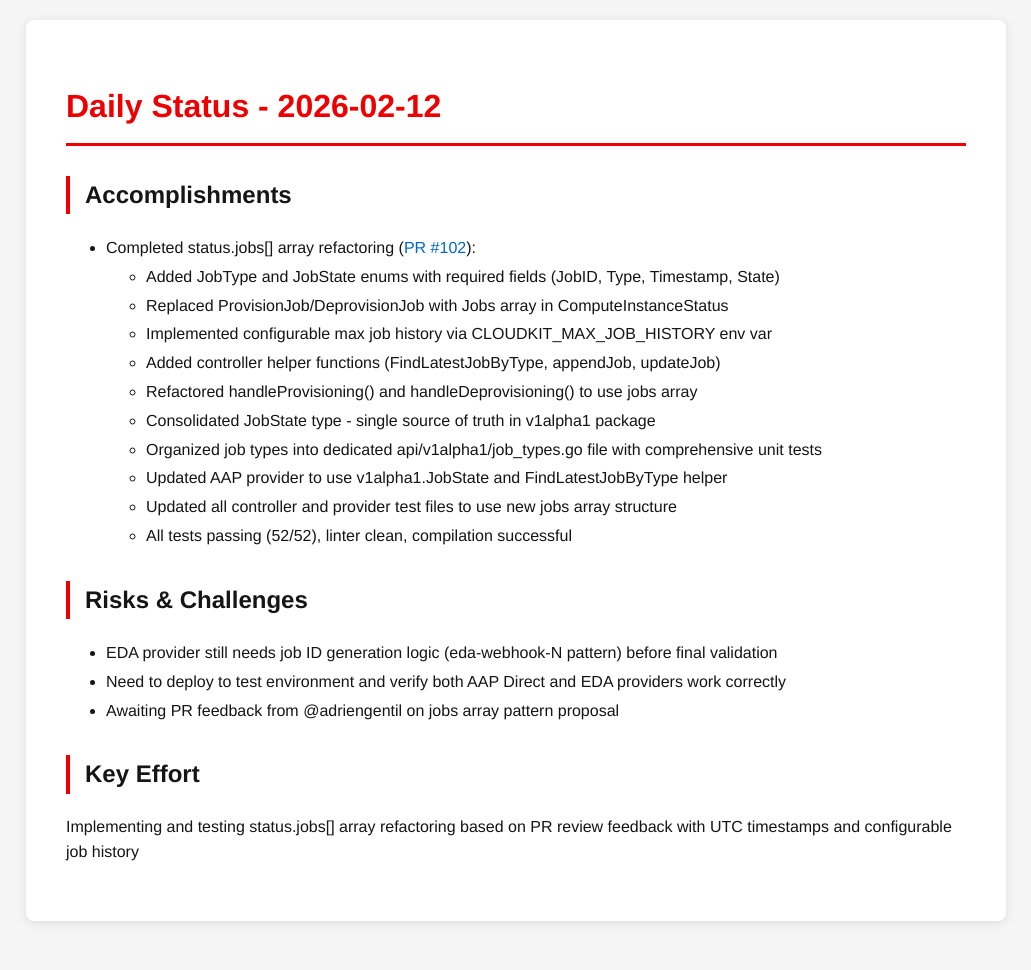
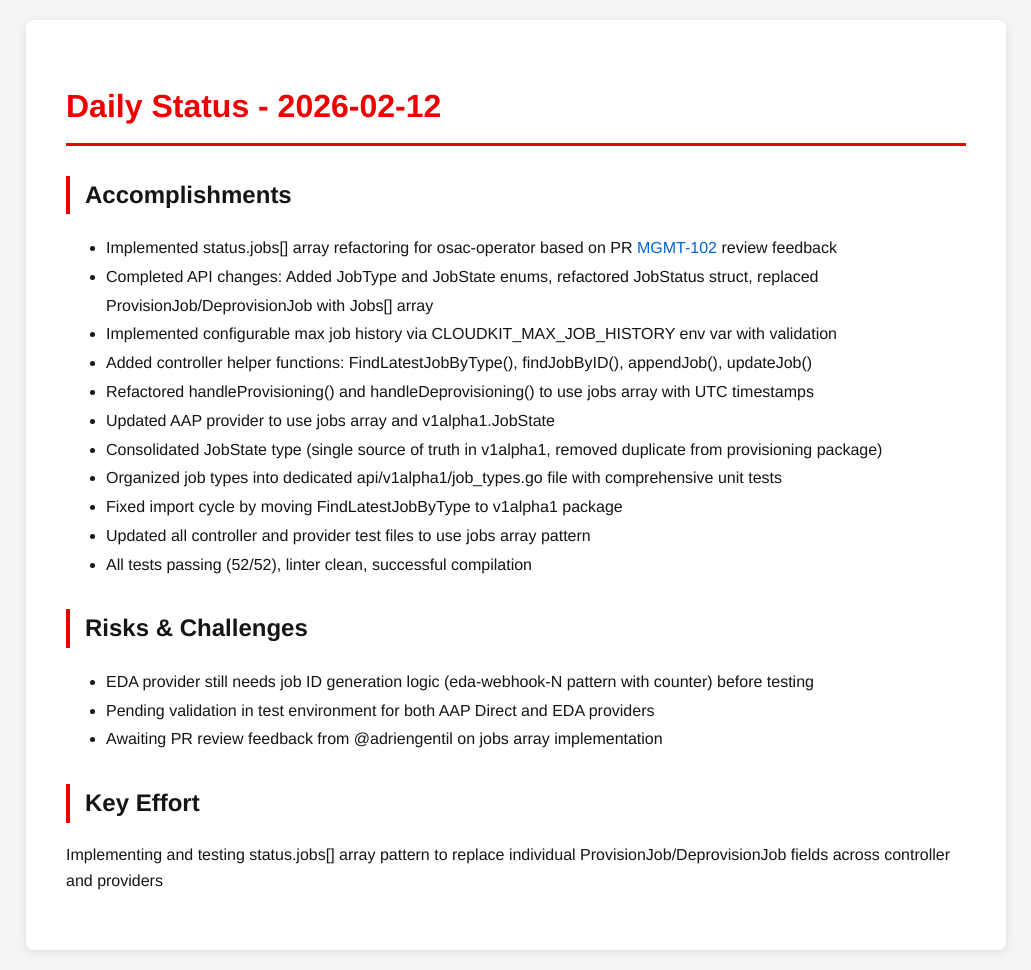
Before and after one commit to tzvatot/daily-status, a Jekyll site: the page built from 2026-02-12.md, in a window 1280 px wide. Shown: the whole page, without its empty margins (124-1155 px from the left). Built offline with Jekyll 4.4.1, drawn with Linux system fonts in a browser that asks for light colours; before the commit the page ends 941 px from its top, so only the background shows below that.

Commit message:
Daily status update - 2026-02-12

```diff
--- a/2026-02-12.md
+++ b/2026-02-12.md
@@ -7,22 +7,22 @@ date: 2026-02-12
 # Daily Status - 2026-02-12
 
 ## Accomplishments
-- Completed status.jobs[] array refactoring ([PR #102](https://github.com/osac-project/osac-operator/pull/102)):
-  - Added JobType and JobState enums with required fields (JobID, Type, Timestamp, State)
-  - Replaced ProvisionJob/DeprovisionJob with Jobs array in ComputeInstanceStatus
-  - Implemented configurable max job history via CLOUDKIT_MAX_JOB_HISTORY env var
-  - Added controller helper functions (FindLatestJobByType, appendJob, updateJob)
-  - Refactored handleProvisioning() and handleDeprovisioning() to use jobs array
-  - Consolidated JobState type - single source of truth in v1alpha1 package
-  - Organized job types into dedicated api/v1alpha1/job_types.go file with comprehensive unit tests
-  - Updated AAP provider to use v1alpha1.JobState and FindLatestJobByType helper
-  - Updated all controller and provider test files to use new jobs array structure
-  - All tests passing (52/52), linter clean, compilation successful
+- Implemented status.jobs[] array refactoring for osac-operator based on PR [MGMT-102](https://issues.redhat.com/browse/MGMT-102) review feedback
+- Completed API changes: Added JobType and JobState enums, refactored JobStatus struct, replaced ProvisionJob/DeprovisionJob with Jobs[] array
+- Implemented configurable max job history via CLOUDKIT_MAX_JOB_HISTORY env var with validation
+- Added controller helper functions: FindLatestJobByType(), findJobByID(), appendJob(), updateJob()
+- Refactored handleProvisioning() and handleDeprovisioning() to use jobs array with UTC timestamps
+- Updated AAP provider to use jobs array and v1alpha1.JobState
+- Consolidated JobState type (single source of truth in v1alpha1, removed duplicate from provisioning package)
+- Organized job types into dedicated api/v1alpha1/job_types.go file with comprehensive unit tests
+- Fixed import cycle by moving FindLatestJobByType to v1alpha1 package
+- Updated all controller and provider test files to use jobs array pattern
+- All tests passing (52/52), linter clean, successful compilation
 
 ## Risks & Challenges
-- EDA provider still needs job ID generation logic (eda-webhook-N pattern) before final validation
-- Need to deploy to test environment and verify both AAP Direct and EDA providers work correctly
-- Awaiting PR feedback from @adriengentil on jobs array pattern proposal
+- EDA provider still needs job ID generation logic (eda-webhook-N pattern with counter) before testing
+- Pending validation in test environment for both AAP Direct and EDA providers
+- Awaiting PR review feedback from @adriengentil on jobs array implementation
 
 ## Key Effort
-Implementing and testing status.jobs[] array refactoring based on PR review feedback with UTC timestamps and configurable job history
+Implementing and testing status.jobs[] array pattern to replace individual ProvisionJob/DeprovisionJob fields across controller and providers
```
